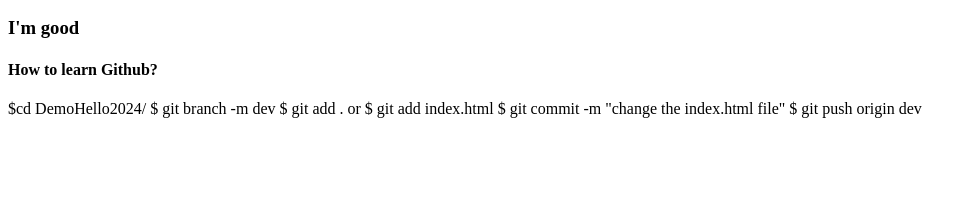
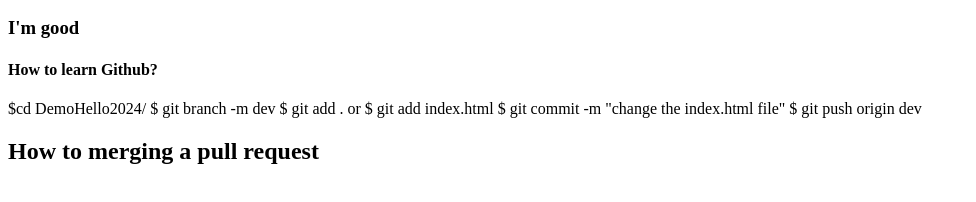
Before and after one commit to tradth/DemoHello-, a plain HTML site: page index.html in a window 1280 px wide. Shown: the part 96-298 px from the top of the page, without its empty margins (0-976 px from the left). Drawn offline with Linux system fonts and the light colour scheme.

Commit message:
update the index.html file

```diff
--- a/index.html
+++ b/index.html
@@ -11,3 +11,5 @@ $ git branch -m dev
 $ git add .  or $ git add index.html
 $ git commit -m "change the index.html file"
 $ git push origin dev
+
+<h2> How to merging a pull request </h2>
```
